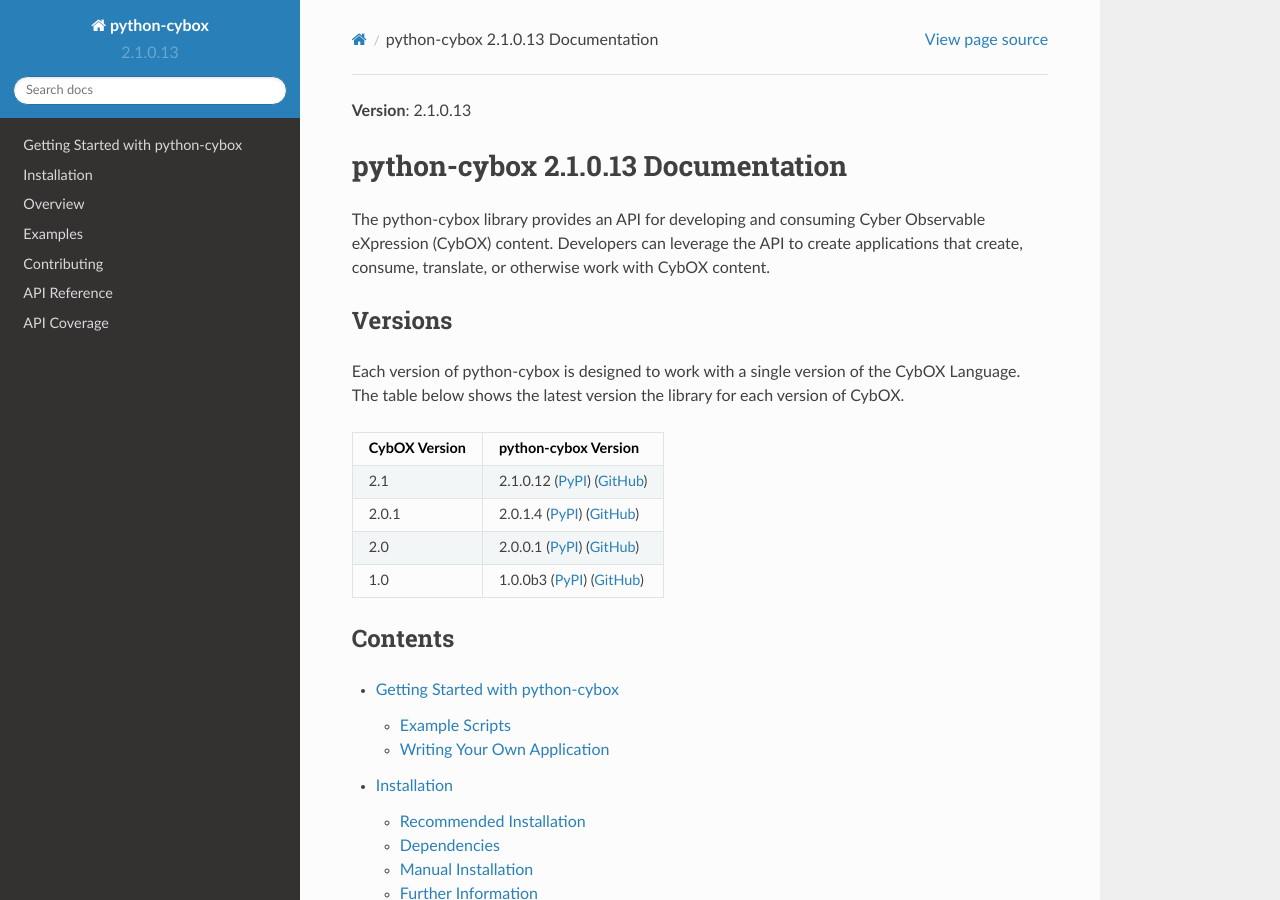
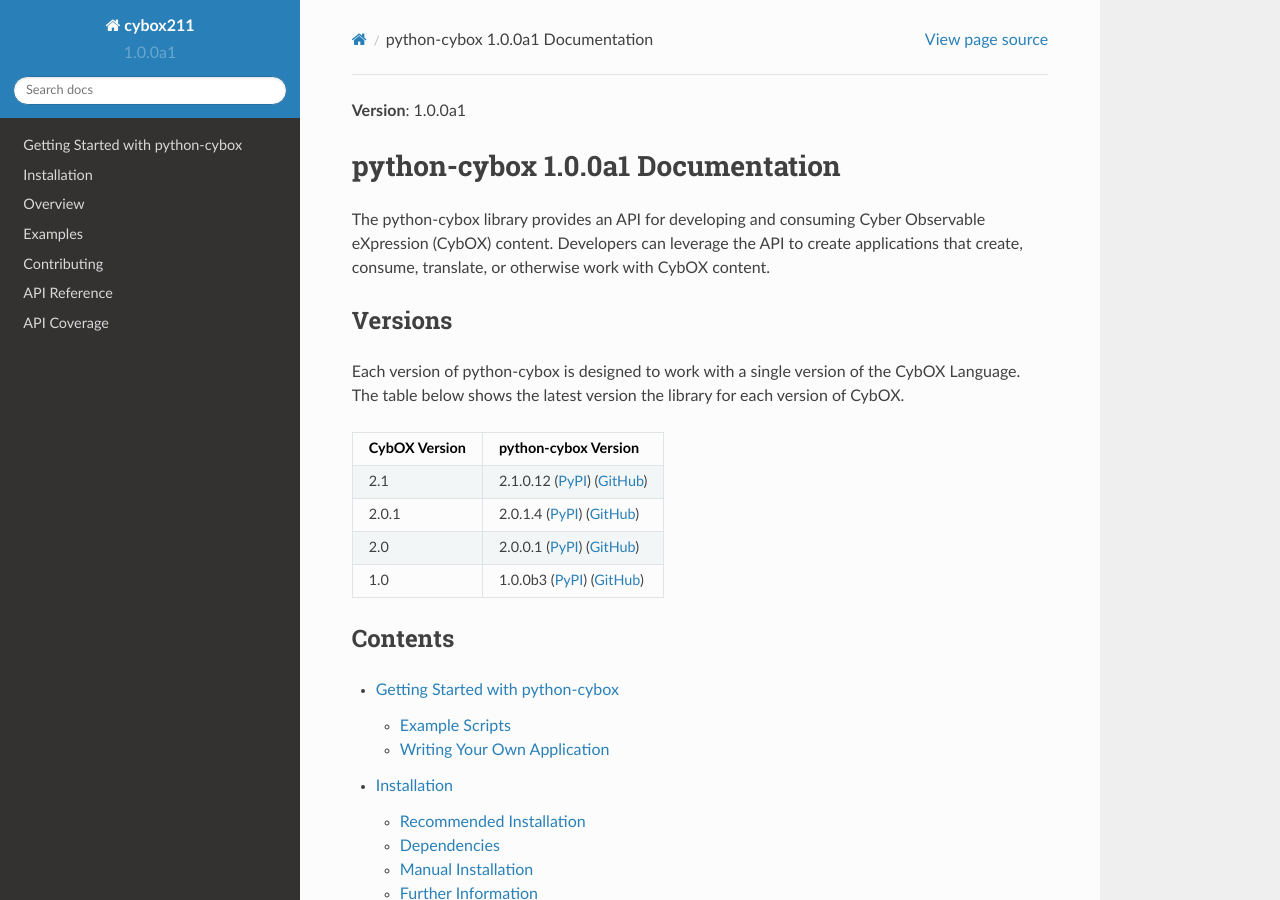
Before and after one commit to CybOXProject/python-cybox, a Sphinx documentation site: the page built from docs/index.rst, in a window 1280 px wide and 900 px high. Built offline with Sphinx 7.4.7 and the Read the Docs theme 2.0.0, drawn with Linux system fonts in a browser that asks for light colours; some of the changed text lies outside the part shown.

Commit message:
Create separate cybox211 package

```diff
--- a/cybox/version.py
+++ b/cybox/version.py
@@ -1,4 +1,4 @@
 # Copyright (c) 2015, The MITRE Corporation. All rights reserved.
 # See LICENSE.txt for complete terms.
 
-__version__ = "2.1.0.13"
+__version__ = "1.0.0a1"
--- a/docs/conf.py
+++ b/docs/conf.py
@@ -2,8 +2,8 @@
 
 import cybox
 
-project = 'python-cybox'
-copyright = '2015, The MITRE Corporation'
+project = 'cybox211'
+copyright = '2016, The MITRE Corporation'
 version = cybox.__version__
 release = version
 
--- a/setup.py
+++ b/setup.py
@@ -46,7 +46,7 @@
 }
 
 setup(
-    name="cybox",
+    name="cybox211",
     version=get_version(),
     author="CybOX Project, MITRE Corporation",
     author_email="cybox@mitre.org",
```
